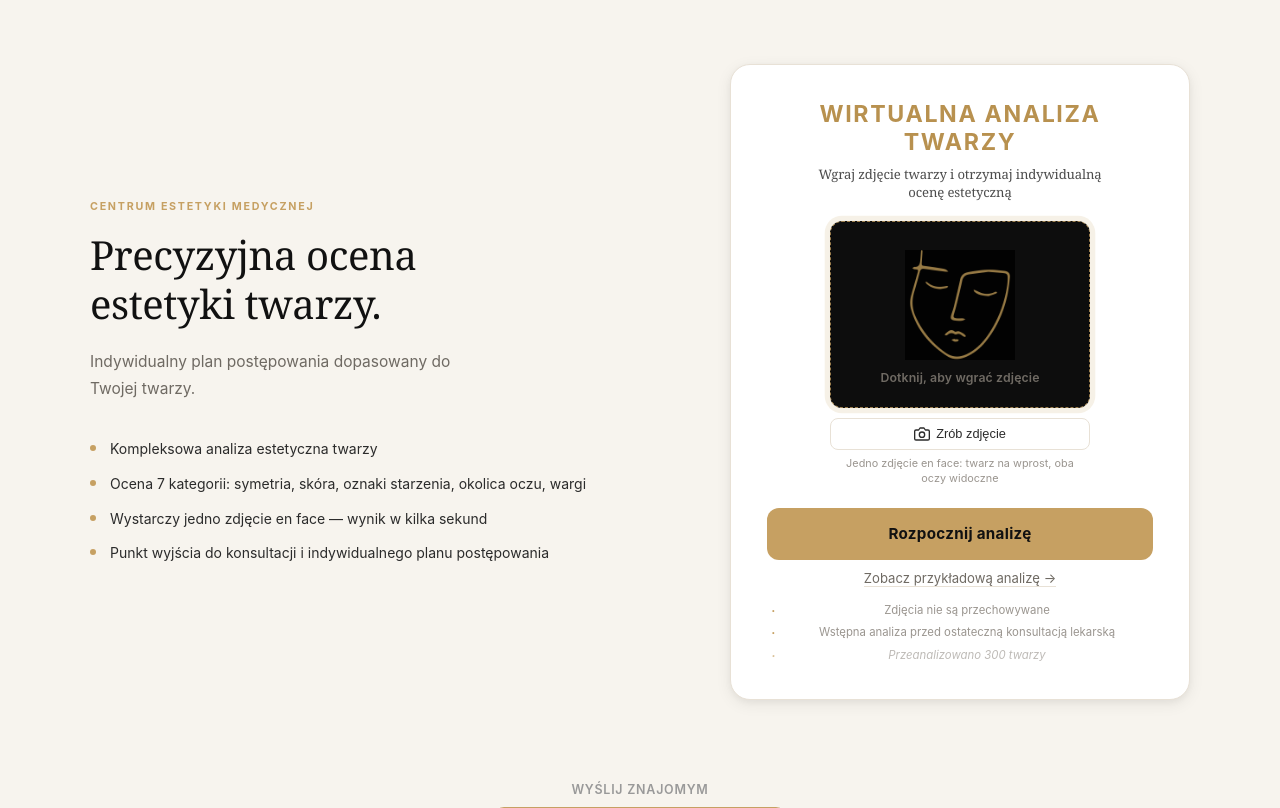
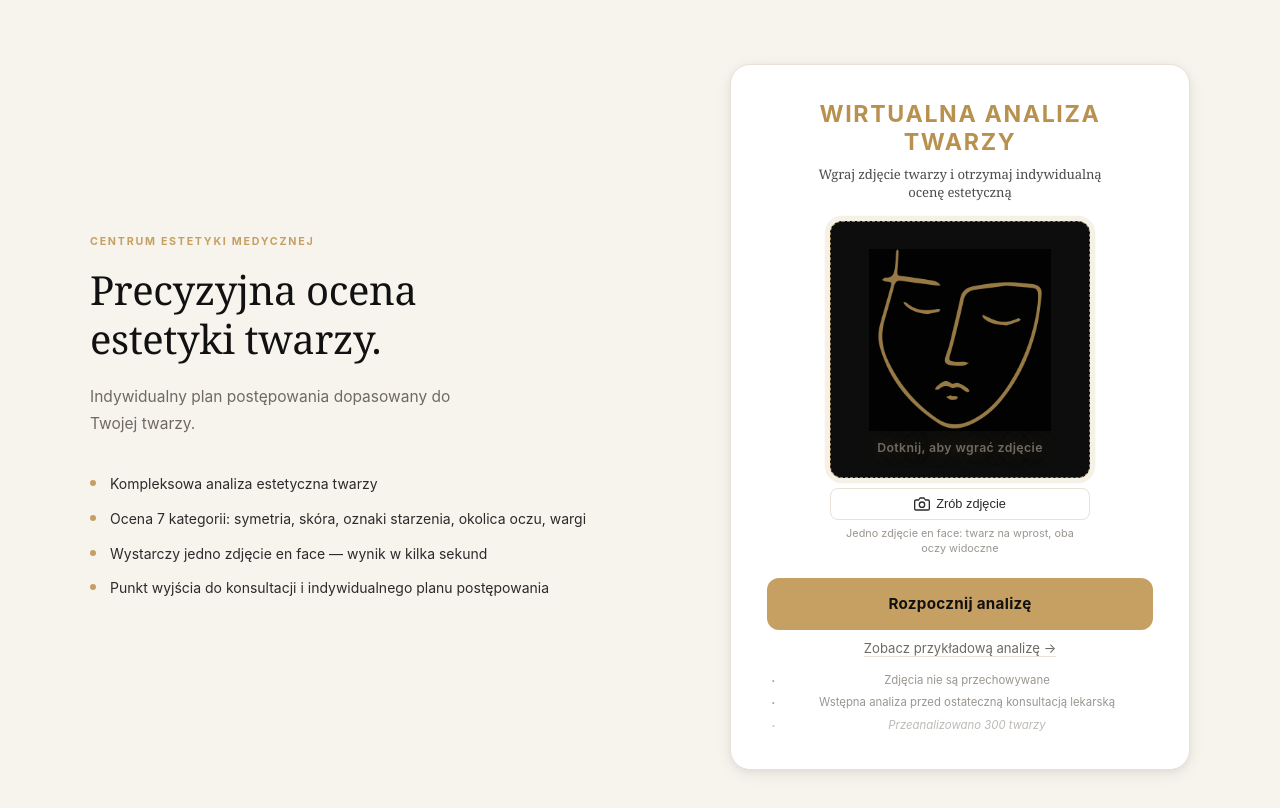
Before and after one commit to PiotrMD/face-analysis, a Flask app: page / in a window 1280 px wide. Shown: the part 87-895 px from the top of the page. Run offline with Flask 3, Linux system fonts and the light colour scheme; data that the repository does not hold is empty; some libraries are stand-ins or nearby versions.

Commit message:
Enlarge logo in upload area, fix CTA text color and glow
Co-Authored-By: Claude Sonnet 4.6 <noreply@anthropic.com>

```diff
--- a/static/style.css
+++ b/static/style.css
@@ -422,8 +422,8 @@ body {
     animation: none;
 }
 .upload-area__logo {
-    width: 110px;
-    height: 110px;
+    width: 180px;
+    height: 180px;
     object-fit: contain;
     flex-shrink: 0;
     animation: face-breathe 3.5s ease-in-out infinite;
@@ -431,11 +431,12 @@ body {
 .upload-area.filled .upload-area__logo { display: none; }
 
 .upload-area__cta {
-    font-size: 1rem;
-    font-weight: 700;
+    font-size: .95rem;
+    font-weight: 600;
     color: #C6A062;
-    letter-spacing: .01em;
+    letter-spacing: .03em;
     margin: 0;
+    text-shadow: 0 0 20px rgba(198,160,98,.4);
 }
 .upload-area__sub {
     font-size: .68rem;
```
